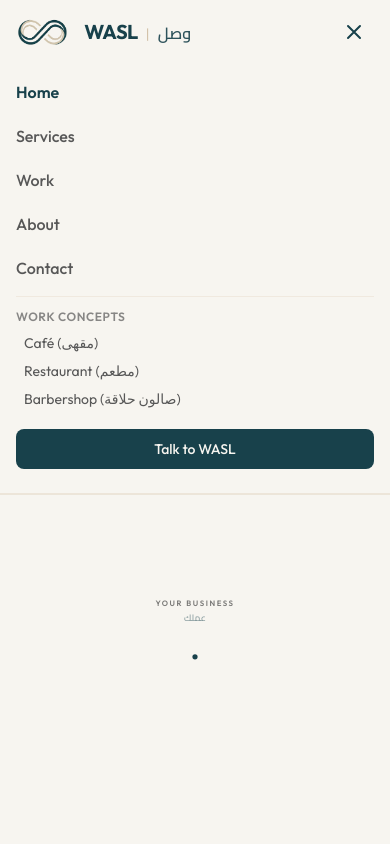
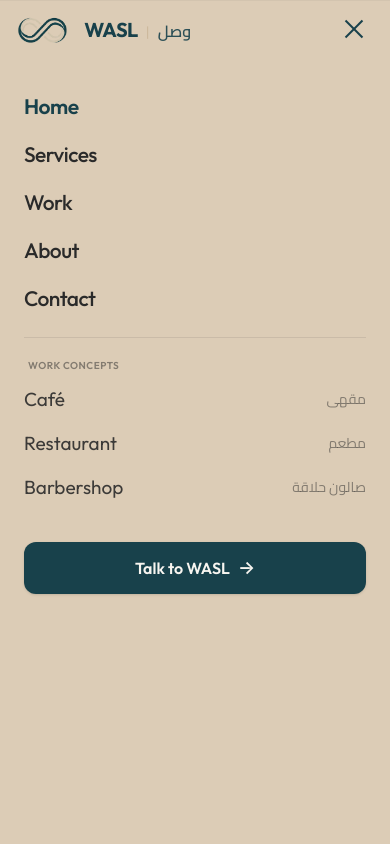
Before and after one commit to kenanaqr/WASL, a React (Vite) app: page / in a window 390 px wide. Both pictures are taken after a click on the button 354 px from the left and 32 px from the top of the page. Shown: the top 844 px of the page. Built offline with nearby package versions, Linux system fonts and the light colour scheme; a web font is replaced by a local one.

Commit message:
WASL - finalize homepage hero, mobile navigation, and NARA navbar

```diff
--- a/src/components/layout/Navbar.tsx
+++ b/src/components/layout/Navbar.tsx
@@ -1,4 +1,4 @@
-import React, { useState } from 'react';
+import React, { useState, useEffect } from 'react';
 import { siteConfig } from '../../data/siteConfig';
 import waslLogo from '../../assets/WASL logo.png';
 
@@ -11,6 +11,29 @@
   const [mobileMenuOpen, setMobileMenuOpen] = useState(false);
   const [demosDropdownOpen, setDemosDropdownOpen] = useState(false);
 
+  // Lock body scroll when mobile menu is open
+  useEffect(() => {
+    if (mobileMenuOpen) {
+      document.body.style.overflow = 'hidden';
+    } else {
+      document.body.style.overflow = '';
+    }
+    return () => {
+      document.body.style.overflow = '';
+    };
+  }, [mobileMenuOpen]);
+
+  // Handle escape key to close mobile menu
+  useEffect(() => {
+    const handleKeyDown = (e: KeyboardEvent) => {
+      if (e.key === 'Escape' && mobileMenuOpen) {
+        setMobileMenuOpen(false);
+      }
+    };
+    window.addEventListener('keydown', handleKeyDown);
+    return () => window.removeEventListener('keydown', handleKeyDown);
+  }, [mobileMenuOpen]);
+
   const handleLinkClick = (path: string) => {
     onNavigate(path);
     setMobileMenuOpen(false);
@@ -20,8 +43,8 @@
   const isDemoActive = currentPath.startsWith('/demos');
 
   return (
-    <header className="sticky top-0 z-50 w-full border-b border-sand/40 bg-alabaster/95">
-      <div className="mx-auto flex max-w-7xl items-center justify-between px-4 py-3 sm:px-6 lg:px-8">
+    <header className={`sticky top-0 z-50 w-full transition-colors duration-300 motion-reduce:transition-none ${mobileMenuOpen ? 'bg-alabaster border-transparent' : 'border-b border-sand/40 bg-alabaster/95'}`}>
+      <div className="mx-auto flex max-w-7xl items-center justify-between px-4 py-3 sm:px-6 lg:px-8 relative z-50">
         {/* Brand: Logo asset + Brand Name */}
         <a
           href="#/"
@@ -35,7 +58,7 @@
           <img
             src={waslLogo}
             alt="WASL Logo"
-            className="h-9 w-auto object-contain transition-transform duration-300 group-hover:scale-105"
+            className="h-9 w-auto object-contain transition-transform duration-300 group-hover:scale-105 motion-reduce:transition-none motion-reduce:transform-none"
           />
           <div className="flex items-baseline gap-2">
             <span className="text-xl font-bold tracking-tight text-petrol">
@@ -85,7 +108,7 @@
             >
               <span>Work Concepts</span>
               <svg
-                className={`h-3.5 w-3.5 transition-transform duration-200 ${
+                className={`h-3.5 w-3.5 transition-transform duration-200 motion-reduce:transition-none ${
                   demosDropdownOpen ? 'rotate-180' : ''
                 }`}
                 fill="none"
@@ -149,24 +172,34 @@
           <button
             type="button"
             onClick={() => setMobileMenuOpen((prev) => !prev)}
-            className="inline-flex items-center justify-center rounded-lg p-2 text-petrol hover:bg-sand/20"
-            aria-label="Toggle Menu"
+            className="relative z-50 inline-flex items-center justify-center rounded-lg p-2 text-petrol hover:bg-sand/20 focus:outline-none focus-visible:ring-2 focus-visible:ring-petrol/50"
+            aria-label={mobileMenuOpen ? "Close menu" : "Open menu"}
+            aria-expanded={mobileMenuOpen}
+            aria-controls="mobile-menu"
           >
-            <svg className="h-6 w-6" fill="none" viewBox="0 0 24 24" stroke="currentColor">
-              {mobileMenuOpen ? (
-                <path strokeLinecap="round" strokeLinejoin="round" strokeWidth={2} d="M6 18L18 6M6 6l12 12" />
-              ) : (
-                <path strokeLinecap="round" strokeLinejoin="round" strokeWidth={2} d="M4 6h16M4 12h16M4 18h16" />
-              )}
-            </svg>
+            <div className="relative h-5 w-6">
+              <span className={`absolute left-0 block h-0.5 w-full bg-current transition-all duration-300 ease-in-out motion-reduce:transition-none ${mobileMenuOpen ? 'top-2 rotate-45' : 'top-0'}`} />
+              <span className={`absolute left-0 top-2 block h-0.5 w-full bg-current transition-all duration-300 ease-in-out motion-reduce:transition-none ${mobileMenuOpen ? 'opacity-0' : 'opacity-100'}`} />
+              <span className={`absolute left-0 block h-0.5 w-full bg-current transition-all duration-300 ease-in-out motion-reduce:transition-none ${mobileMenuOpen ? 'top-2 -rotate-45' : 'top-4'}`} />
+            </div>
           </button>
         </div>
       </div>
 
-      {/* Mobile Drawer */}
-      {mobileMenuOpen && (
-        <div className="border-b border-sand/40 bg-alabaster px-4 pt-3 pb-6 md:hidden">
-          <div className="flex flex-col space-y-3">
+      {/* Mobile Overlay */}
+      <div
+        id="mobile-menu"
+        className={`fixed inset-0 z-40 flex flex-col bg-sand pt-[60px] border-t border-charcoal/5 shadow-sm transition-all duration-300 ease-out md:hidden motion-reduce:transition-none ${
+          mobileMenuOpen ? 'opacity-100 pointer-events-auto' : 'opacity-0 pointer-events-none'
+        }`}
+        aria-hidden={!mobileMenuOpen}
+      >
+        <div
+          className={`flex-1 overflow-y-auto px-6 pb-6 pt-6 flex flex-col transition-transform duration-300 ease-out delay-[25ms] motion-reduce:transition-none motion-reduce:transform-none ${
+            mobileMenuOpen ? 'translate-y-0' : '-translate-y-2'
+          }`}
+        >
+          <nav className="flex flex-col space-y-1">
             {siteConfig.navLinks.map((link) => (
               <a
                 key={link.path}
@@ -175,19 +208,19 @@
                   e.preventDefault();
                   handleLinkClick(link.path);
                 }}
-                className={`text-base font-medium py-1 ${
-                  currentPath === link.path ? 'text-petrol font-semibold' : 'text-charcoal-muted'
+                className={`text-[21px] font-medium tracking-tight transition-colors min-h-[44px] flex items-center ${
+                  currentPath === link.path ? 'text-petrol font-semibold' : 'text-charcoal hover:text-petrol'
                 }`}
               >
                 {link.label}
               </a>
             ))}
 
-            <div className="pt-3 border-t border-sand/30">
-              <p className="text-xs font-semibold uppercase tracking-wider text-charcoal-muted/70 mb-2">
+            <div className="pt-5 border-t border-charcoal/10 mt-3">
+              <p className="text-[10px] font-semibold uppercase tracking-wider text-charcoal/50 mb-1 pl-1">
                 Work Concepts
               </p>
-              <div className="flex flex-col space-y-2 pl-2">
+              <div className="flex flex-col space-y-0">
                 {siteConfig.demoLinks.map((demo) => (
                   <a
                     key={demo.id}
@@ -196,31 +229,33 @@
                       e.preventDefault();
                       handleLinkClick(demo.path);
                     }}
-                    className={`text-sm ${
-                      currentPath === demo.path ? 'text-petrol font-semibold' : 'text-charcoal-muted'
+                    className={`text-[19px] transition-colors min-h-[44px] flex items-center justify-between ${
+                      currentPath === demo.path ? 'text-petrol font-semibold' : 'text-charcoal/90 hover:text-petrol'
                     }`}
                   >
-                    {demo.name} ({demo.arabicName})
+                    <span>{demo.name}</span>
+                    <span className="text-sm font-arabic text-charcoal/50">{demo.arabicName}</span>
                   </a>
                 ))}
               </div>
             </div>
+          </nav>
 
-            <div className="pt-2">
+          <div className="mt-8 mb-4 border-t border-transparent">
             <a
               href="#/contact"
               onClick={(e) => {
                 e.preventDefault();
                 handleLinkClick('/contact');
               }}
-                className="block text-center rounded-lg bg-petrol px-4 py-2.5 text-sm font-medium text-alabaster"
+              className="flex w-full items-center justify-center gap-2 rounded-xl bg-petrol px-4 py-3.5 text-base font-semibold text-alabaster transition-colors hover:bg-petrol-dark min-h-[44px] shadow-sm"
             >
-                Talk to WASL
+              <span>Talk to WASL</span>
+              <span aria-hidden="true" className="text-lg leading-none">&rarr;</span>
             </a>
           </div>
         </div>
       </div>
-      )}
     </header>
   );
 };
--- a/src/components/sections/home/HeroExperience.tsx
+++ b/src/components/sections/home/HeroExperience.tsx
@@ -1,50 +1,42 @@
-import React, { useRef } from 'react';
+import React, { useRef, useEffect, useState } from 'react';
 import gsap from 'gsap';
 import { ScrollTrigger } from 'gsap/ScrollTrigger';
 import { MotionPathPlugin } from 'gsap/MotionPathPlugin';
 import { useGSAP } from '@gsap/react';
 
+import logoPetrol from '../../../assets/logo-petrol.png';
+import logoSand from '../../../assets/logo-sand.png';
 import waslLogo from '../../../assets/WASL logo.png';
 
 gsap.registerPlugin(ScrollTrigger, MotionPathPlugin);
 
-/**
- * Hook to detect mobile viewport.
- */
 function useIsMobile(): boolean {
-  const [isMobile, setIsMobile] = React.useState(() =>
+  const [isMobile, setIsMobile] = useState(() =>
     typeof window !== 'undefined' ? window.innerWidth < 768 : false
   );
-
-  React.useEffect(() => {
+  useEffect(() => {
     if (typeof window === 'undefined') return;
     const query = window.matchMedia('(max-width: 767px)');
     const handler = (e: MediaQueryListEvent) => setIsMobile(e.matches);
     query.addEventListener('change', handler);
     return () => query.removeEventListener('change', handler);
   }, []);
-
   return isMobile;
 }
 
-/**
- * Hook to detect prefers-reduced-motion.
- */
 function usePrefersReducedMotion(): boolean {
-  const [prefers, setPrefers] = React.useState(() =>
+  const [prefers, setPrefers] = useState(() =>
     typeof window !== 'undefined'
       ? window.matchMedia('(prefers-reduced-motion: reduce)').matches
       : false
   );
-
-  React.useEffect(() => {
+  useEffect(() => {
     if (typeof window === 'undefined') return;
     const query = window.matchMedia('(prefers-reduced-motion: reduce)');
     const handler = (e: MediaQueryListEvent) => setPrefers(e.matches);
     query.addEventListener('change', handler);
     return () => query.removeEventListener('change', handler);
   }, []);
-
   return prefers;
 }
 
@@ -56,8 +48,19 @@
   void _onNavigate;
 
   const containerRef = useRef<HTMLDivElement>(null);
+  const debugProgressRef = useRef<HTMLDivElement>(null);
   const isMobile = useIsMobile();
   const prefersReducedMotion = usePrefersReducedMotion();
+
+  const searchParams = new URLSearchParams(typeof window !== 'undefined' ? window.location.search : '');
+  const isDebug = searchParams.has('debugHero');
+
+  // Debug URL Toggles
+  const debugMaskSize = searchParams.has('maskSize') ? parseInt(searchParams.get('maskSize')!) : 45;
+  const hideComposed = searchParams.get('hideComposed') === 'true';
+  const hideSeparated = searchParams.get('hideSeparated') === 'true';
+  const hideDots = searchParams.get('hideDots') === 'true';
+  const hideThin = searchParams.get('hideThin') === 'true';
 
   // Desktop paths
   const desktopPetrolPath = "M 100,300 Q 200,400 363,348 C 328,283 403,228 500,300 C 604,373 654,333 634,258";
@@ -76,18 +79,27 @@
   const logoWidth = 353;
   const logoHeight = 234;
 
-  const searchParams = new URLSearchParams(typeof window !== 'undefined' ? window.location.search : '');
-  const isDebug = searchParams.has('debugHero');
-  const debugProgressRef = useRef<HTMLDivElement>(null);
-
   useGSAP(() => {
     if (prefersReducedMotion) return;
 
-    const paths = gsap.utils.toArray<SVGPathElement>('.draw-path');
-    paths.forEach(p => {
-      const length = p.getTotalLength();
-      gsap.set(p, { strokeDasharray: length, strokeDashoffset: length });
-    });
+    // MEASURE VISIBLE MASTER PATHS ONLY
+    const masterPetrol = document.querySelector<SVGPathElement>('#master-petrol');
+    const masterSand = document.querySelector<SVGPathElement>('#master-sand');
+    const petrolLength = masterPetrol?.getTotalLength() ?? 0;
+    const sandLength = masterSand?.getTotalLength() ?? 0;
+
+    // EXPLICIT INITIALIZATION
+    gsap.set('.thin-petrol', { strokeDasharray: petrolLength, strokeDashoffset: petrolLength });
+    gsap.set(
+      `.thick-petrol-10, .thick-petrol-20, .thick-petrol-30, .thick-petrol-${debugMaskSize}`,
+      { strokeDasharray: petrolLength, strokeDashoffset: petrolLength }
+    );
+
+    gsap.set('.thin-sand', { strokeDasharray: sandLength, strokeDashoffset: sandLength });
+    gsap.set(
+      `.thick-sand-10, .thick-sand-20, .thick-sand-30, .thick-sand-${debugMaskSize}`,
+      { strokeDasharray: sandLength, strokeDashoffset: sandLength }
+    );
 
     const tl = gsap.timeline({
       scrollTrigger: {
@@ -97,71 +109,67 @@
         scrub: 1,
         onUpdate: (self) => {
           if (isDebug && debugProgressRef.current) {
-            debugProgressRef.current.innerText = `Scroll: ${self.progress.toFixed(3)} | Time: ${tl.time().toFixed(1)}s`;
+            const pLen = masterPetrol?.getTotalLength()?.toFixed(1) ?? '0';
+            const sLen = masterSand?.getTotalLength()?.toFixed(1) ?? '0';
+
+            const getOffset = (sel: string) => {
+              const el = document.querySelector<SVGPathElement>(sel);
+              return el ? parseFloat(el.style.strokeDashoffset || '0').toFixed(1) : 'N/A';
+            };
+
+            debugProgressRef.current.innerHTML = `
+              <strong>Diagnostic HUD</strong><br/>
+              Scroll: ${(self.progress * 100).toFixed(1)}% | Time: ${tl.time().toFixed(2)}s<br/>
+              Master Petrol Length: ${pLen}<br/>
+              Master Sand Length: ${sLen}<br/>
+              Mask P10: offset ${getOffset('.thick-petrol-10')}<br/>
+              Mask P20: offset ${getOffset('.thick-petrol-20')}<br/>
+              Mask P30: offset ${getOffset('.thick-petrol-30')}<br/>
+              Mask P${debugMaskSize}: offset ${getOffset(`.thick-petrol-${debugMaskSize}`)}<br/>
+              Mask S10: offset ${getOffset('.thick-sand-10')}<br/>
+              Mask S20: offset ${getOffset('.thick-sand-20')}<br/>
+              Mask S30: offset ${getOffset('.thick-sand-30')}<br/>
+              Mask S${debugMaskSize}: offset ${getOffset(`.thick-sand-${debugMaskSize}`)}<br/>
+            `;
           }
         }
       }
     });
 
-    // Master mapping: timeline duration 100 = 0% to 100% scroll
+    // Fade out labels
+    tl.to('.initial-label', { opacity: 0, duration: 0.2, ease: "power1.inOut" }, 0.05);
 
-    // Labels for absolute clarity
-    tl.addLabel("start", 0);
-    tl.addLabel("labels-fade", 5);
-    tl.addLabel("motion-start", 10);
-    tl.addLabel("handoff", 95);
-    tl.addLabel("end", 100);
+    const motionDuration = 0.70;
+    const baseStart = 0.1;
 
-    // Initial labels fade out
-    tl.to('.initial-label', { opacity: 0, duration: 15, ease: "power1.inOut" }, "labels-fade");
-
-    // TRUE VECTOR DRAWING PHASE
-    // We no longer mask a PNG. We literally draw the vector ribbon. This prevents any "forward leaking" of geometry.
-    const pathDuration = 73;
-
-    // The Dot (Leading Edge)
     tl.to('.dot-petrol', {
       motionPath: { path: '#master-petrol', align: '#master-petrol', alignOrigin: [0.5, 0.5] },
-      duration: pathDuration, ease: "power2.inOut"
-    }, "motion-start");
+      duration: motionDuration, ease: "power1.inOut"
+    }, baseStart);
 
     tl.to('.dot-sand', {
       motionPath: { path: '#master-sand', align: '#master-sand', alignOrigin: [0.5, 0.5] },
-      duration: pathDuration, ease: "power2.inOut"
-    }, "motion-start");
+      duration: motionDuration, ease: "power1.inOut"
+    }, baseStart);
 
-    // Thin trailing line
-    tl.to('.thin-petrol, .thin-sand', {
-      strokeDashoffset: 0, duration: pathDuration, ease: "power2.inOut"
-    }, "motion-start");
+    tl.to('.thin-petrol, .thin-sand', { strokeDashoffset: 0, duration: motionDuration, ease: "power1.inOut" }, baseStart);
 
-    // Progressive thicker vector strokes (The Tapered Brush)
-    const lagDelays = [4, 8, 12];
-    const widths = [15, 30, 50];
-
-    widths.forEach((width, index) => {
-      const delay = lagDelays[index];
-      const startTime = 10 + delay;
-
-      // Hide the thick paths initially to prevent round-linecap dot artifacts at origin
-      gsap.set(`.thick-petrol-${width}, .thick-sand-${width}`, { opacity: 0 });
-      tl.set(`.thick-petrol-${width}, .thick-sand-${width}`, { opacity: 1 }, startTime);
-
+    const lagStep = 0.02;
+    [10, 20, 30, debugMaskSize].forEach((width, index) => {
+      const delay = baseStart + ((index + 1) * lagStep);
       tl.to(`.thick-petrol-${width}, .thick-sand-${width}`, {
-        strokeDashoffset: 0, duration: pathDuration, ease: "power2.inOut"
-      }, startTime);
+        strokeDashoffset: 0,
+        duration: motionDuration,
+        ease: "power1.inOut"
+      }, delay);
     });
 
-    // FIDELITY HANDOFF (95 - 100)
-    // The thickest path finishes exactly at 10 + 12 + 73 = 95s.
-    // The vector stage perfectly crossfades into the exact raster WASL logo.
-    tl.to('.vector-stage', { opacity: 0, duration: 5, ease: "none" }, "handoff");
-    tl.to('.composed-logo', { opacity: 1, duration: 5, ease: "none" }, "handoff");
+    tl.addLabel("handoff", 0.88);
+    tl.to('.separated-logo', { opacity: 0, duration: 0.08, ease: "none" }, "handoff");
+    tl.to('.composed-logo', { opacity: 1, duration: 0.08, ease: "none" }, "handoff");
+    tl.to('.dot-petrol, .dot-sand, .thin-petrol, .thin-sand', { opacity: 0, duration: 0.08 }, "handoff");
+    tl.to('.final-text', { opacity: 1, duration: 0.08, ease: "power1.out" }, 0.90);
 
-    // Final Text gracefully fades in
-    tl.to('.final-text', { opacity: 1, duration: 4, ease: "power1.out" }, 96);
-
-    // Development visual test mode (freeze at progress via query param)
     const urlProgress = searchParams.get('heroProgress');
     if (isDebug && urlProgress) {
       setTimeout(() => {
@@ -170,7 +178,7 @@
       }, 500);
     }
 
-  }, { dependencies: [isMobile, prefersReducedMotion], scope: containerRef });
+  }, { dependencies: [isMobile, prefersReducedMotion, debugMaskSize], scope: containerRef });
 
   if (prefersReducedMotion) {
     return (
@@ -203,20 +211,38 @@
           ref={debugProgressRef}
           className="fixed top-4 right-4 z-50 bg-black text-white px-4 py-2 font-mono text-sm rounded shadow-lg pointer-events-none"
         >
-          Scroll: 0.000 | Time: 0.0s
+          Initializing Diagnostic HUD...
         </div>
       )}
 
       <div ref={containerRef} style={{ height: scrollHeight }} className="relative w-full">
         <div className="sticky top-0 flex h-screen w-full flex-col items-center justify-center overflow-hidden">
 
-          {/* SVG Vector Stage */}
           <div className="absolute inset-0 flex items-center justify-center pointer-events-none">
             <svg
               viewBox={viewBox}
               className="w-full h-full max-h-[90vh] max-w-[1200px]"
               preserveAspectRatio="xMidYMid meet"
             >
+              <defs>
+                <path id="master-petrol" d={petrolPath} fill="none" />
+                <path id="master-sand" d={sandPath} fill="none" />
+
+                <mask id="mask-petrol">
+                  <path d={petrolPath} fill="none" stroke="white" strokeWidth="10" strokeLinecap="round" className="draw-path thick-petrol-10" />
+                  <path d={petrolPath} fill="none" stroke="white" strokeWidth="20" strokeLinecap="round" className="draw-path thick-petrol-20" />
+                  <path d={petrolPath} fill="none" stroke="white" strokeWidth="30" strokeLinecap="round" className="draw-path thick-petrol-30" />
+                  <path d={petrolPath} fill="none" stroke="white" strokeWidth={debugMaskSize} strokeLinecap="round" className={`draw-path thick-petrol-${debugMaskSize}`} />
+                </mask>
+
+                <mask id="mask-sand">
+                  <path d={sandPath} fill="none" stroke="white" strokeWidth="10" strokeLinecap="round" className="draw-path thick-sand-10" />
+                  <path d={sandPath} fill="none" stroke="white" strokeWidth="20" strokeLinecap="round" className="draw-path thick-sand-20" />
+                  <path d={sandPath} fill="none" stroke="white" strokeWidth="30" strokeLinecap="round" className="draw-path thick-sand-30" />
+                  <path d={sandPath} fill="none" stroke="white" strokeWidth={debugMaskSize} strokeLinecap="round" className={`draw-path thick-sand-${debugMaskSize}`} />
+                </mask>
+              </defs>
+
               <foreignObject
                 x={isMobile ? 150 : 0}
                 y={isMobile ? 10 : 200}
@@ -241,43 +267,36 @@
                 </div>
               </foreignObject>
 
-              {/* TRUE VECTOR STAGE (No PNG Masking) */}
-              <g className="vector-stage">
-                {/* Master Paths (invisible, used for MotionPath tracking) */}
-                <path id="master-petrol" d={petrolPath} fill="none" />
-                <path id="master-sand" d={sandPath} fill="none" />
+              {!hideSeparated && (
+                <g className="separated-logo">
+                  <image href={logoSand} x={logoX} y={logoY} width={logoWidth} height={logoHeight} mask="url(#mask-sand)" />
+                  <image href={logoPetrol} x={logoX} y={logoY} width={logoWidth} height={logoHeight} mask="url(#mask-petrol)" />
+                </g>
+              )}
 
-                {/* Sand Ribbon (Bottom layer) */}
-                <path d={sandPath} fill="none" stroke="#dcccb6" strokeWidth="2" className="draw-path thin-sand" />
-                <path d={sandPath} fill="none" stroke="#dcccb6" strokeWidth="15" strokeLinecap="round" className="draw-path thick-sand-15" />
-                <path d={sandPath} fill="none" stroke="#dcccb6" strokeWidth="30" strokeLinecap="round" className="draw-path thick-sand-30" />
-                <path d={sandPath} fill="none" stroke="#dcccb6" strokeWidth="50" strokeLinecap="round" className="draw-path thick-sand-50" />
+              {!hideComposed && (
+                <g className="composed-logo" style={{ opacity: 0 }}>
+                  <image href={waslLogo} x={logoX} y={logoY} width={logoWidth} height={logoHeight} />
+                </g>
+              )}
 
-                {/* Petrol Ribbon (Top layer) */}
-                <path d={petrolPath} fill="none" stroke="#18414b" strokeWidth="2" className="draw-path thin-petrol" />
-                <path d={petrolPath} fill="none" stroke="#18414b" strokeWidth="15" strokeLinecap="round" className="draw-path thick-petrol-15" />
-                <path d={petrolPath} fill="none" stroke="#18414b" strokeWidth="30" strokeLinecap="round" className="draw-path thick-petrol-30" />
-                <path d={petrolPath} fill="none" stroke="#18414b" strokeWidth="50" strokeLinecap="round" className="draw-path thick-petrol-50" />
+              {!hideThin && (
+                <>
+                  <path d={petrolPath} fill="none" stroke="#18414b" strokeWidth="2" className="draw-path thin-petrol" />
+                  <path d={sandPath} fill="none" stroke="#dcccb6" strokeWidth="2" className="draw-path thin-sand" />
+                </>
+              )}
 
-                {/* Leading Dots */}
-                <circle r="4" fill="#18414b" className="dot-petrol" />
-                <circle r="4" fill="#dcccb6" className="dot-sand" />
-              </g>
-
-              {/* Composed PNG Logo (crossfades exactly at the end for ultimate fidelity) */}
-              <g className="composed-logo" style={{ opacity: 0 }}>
-                <image
-                  href={waslLogo}
-                  x={logoX} y={logoY}
-                  width={logoWidth} height={logoHeight}
-                />
-              </g>
+              {!hideDots && (
+                <>
+                  <circle r="4" fill="#18414b" className="dot-petrol" />
+                  <circle r="4" fill="#dcccb6" className="dot-sand" />
+                </>
+              )}
             </svg>
           </div>
 
-          {/* Final Text Container */}
           <div className="final-text absolute inset-0 flex flex-col items-center justify-center pointer-events-none" style={{ opacity: 0 }}>
-            {/* Offset downwards so it sits below the final logo */}
             <div className="mt-[280px] text-center">
               <p className="text-2xl sm:text-3xl font-semibold tracking-tight text-petrol">WASL</p>
               <p className="mt-1 text-base sm:text-lg font-medium text-petrol/80 font-arabic">وصل</p>
```
Also changed, not shown: src/components/demos/cafe/CafeNavbar.tsx (+8 -9 lines). Lines whose indentation alone changed are shown as unchanged.
